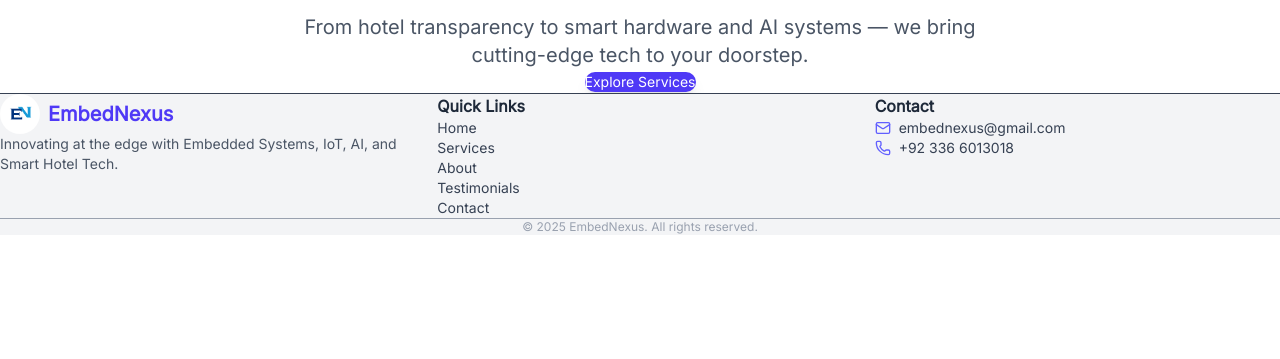
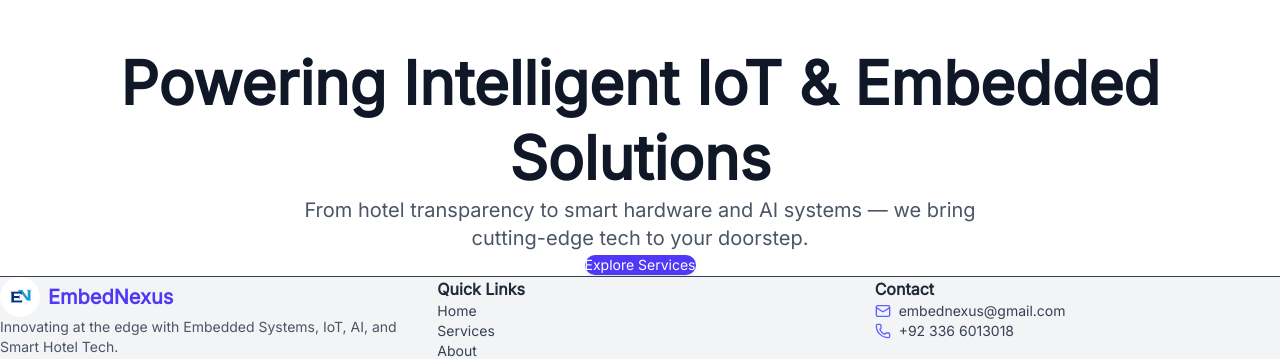
Before and after one commit to awaisk3/EmbedNexus-Website, a Next.js app: page / in a window 1280 px wide. Shown: the part 351-710 px from the top of the page. Built offline with nearby package versions, Linux system fonts and the light colour scheme.

Commit message:
index file footer error

```diff
--- a/pages/index.js
+++ b/pages/index.js
@@ -1,5 +1,6 @@
-import Navbar from "@/components/Navbaravbar";
+import Navbar from "@/components/Navbar";
 import Footer from "@/components/footer";
+import Link from "next/link";
 
 export default function Home() {
   return (
@@ -12,14 +13,15 @@
         <p className="text-lg md:text-xl text-gray-600 max-w-2xl text-center mb-6">
           From hotel transparency to smart hardware and AI systems — we bring cutting-edge tech to your doorstep.
         </p>
-        <a href="/services">
+
+        {/* ✅ Replaced <a> with <Link> */}
+        <Link href="/services">
           <button className="bg-indigo-600 hover:bg-indigo-700 text-white px-6 py-3 rounded-full text-sm font-medium shadow-lg transition">
             Explore Services
           </button>
-        </a>
+        </Link>
 
         <Footer />
-
       </main>
     </>
   );
```
